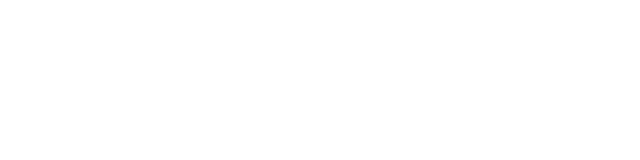
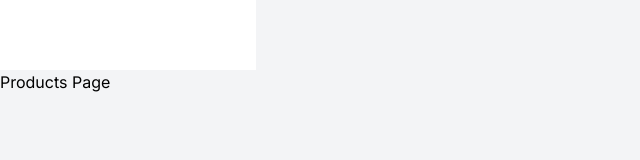
Before and after one commit to DaniSangelo/fsc-stockly, a Next.js app: page /products in a window 1280 px wide. Before the commit this address had no page. Shown: the part 730-890 px from the top of the page, without its empty margins (0-640 px from the left). After the commit the page ends 824 px from the top, so only its background shows below. Built offline with nearby package versions, Linux system fonts and the light colour scheme.

Commit message:
feat: add Products and Sales pages

```diff
--- /dev/null
+++ b/app/products/page.tsx
@@ -0,0 +1,5 @@
+const ProductsPage = () => {
+  return <h1> Products Page</h1>;
+};
+
+export default ProductsPage;
--- /dev/null
+++ b/app/sales/page.tsx
@@ -0,0 +1,7 @@
+const SalesPage = () => {
+  return (
+    <h1> Sales Page</h1>
+  );
+}
+
+export default SalesPage;
```
